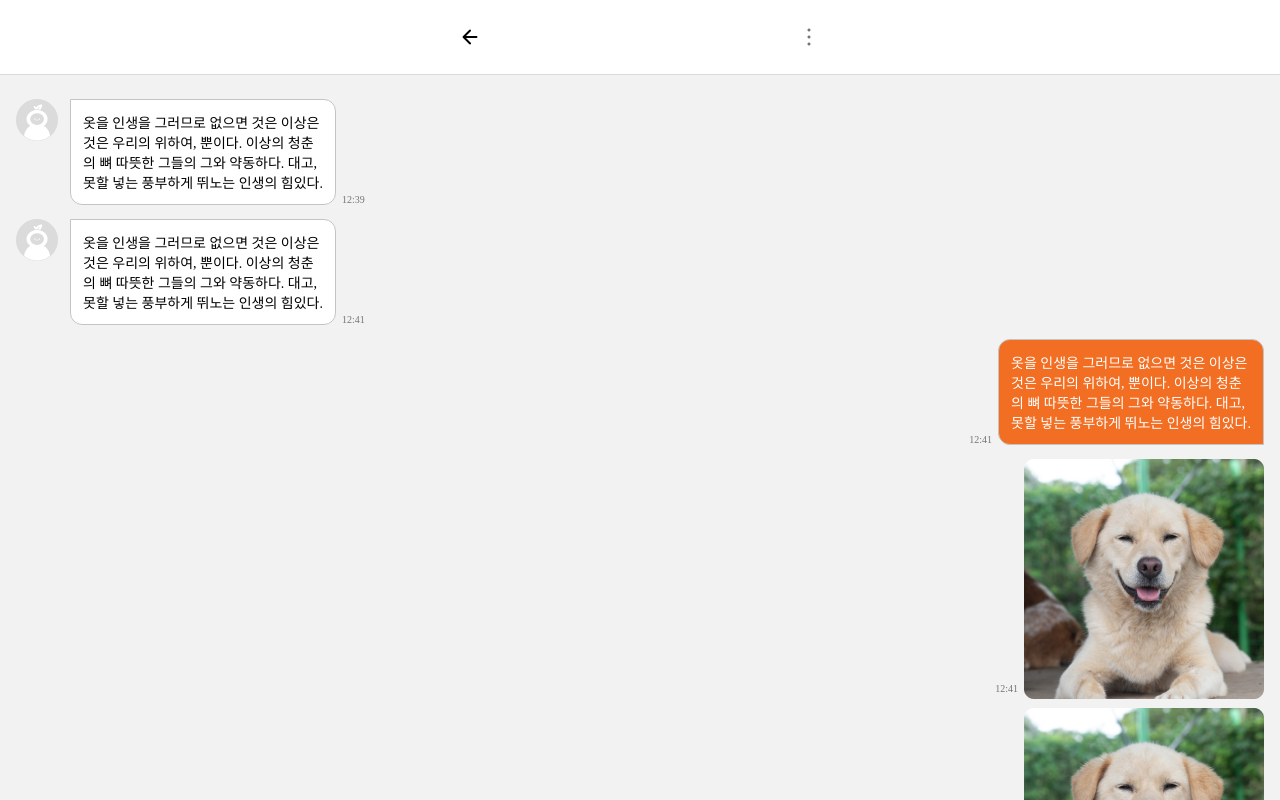
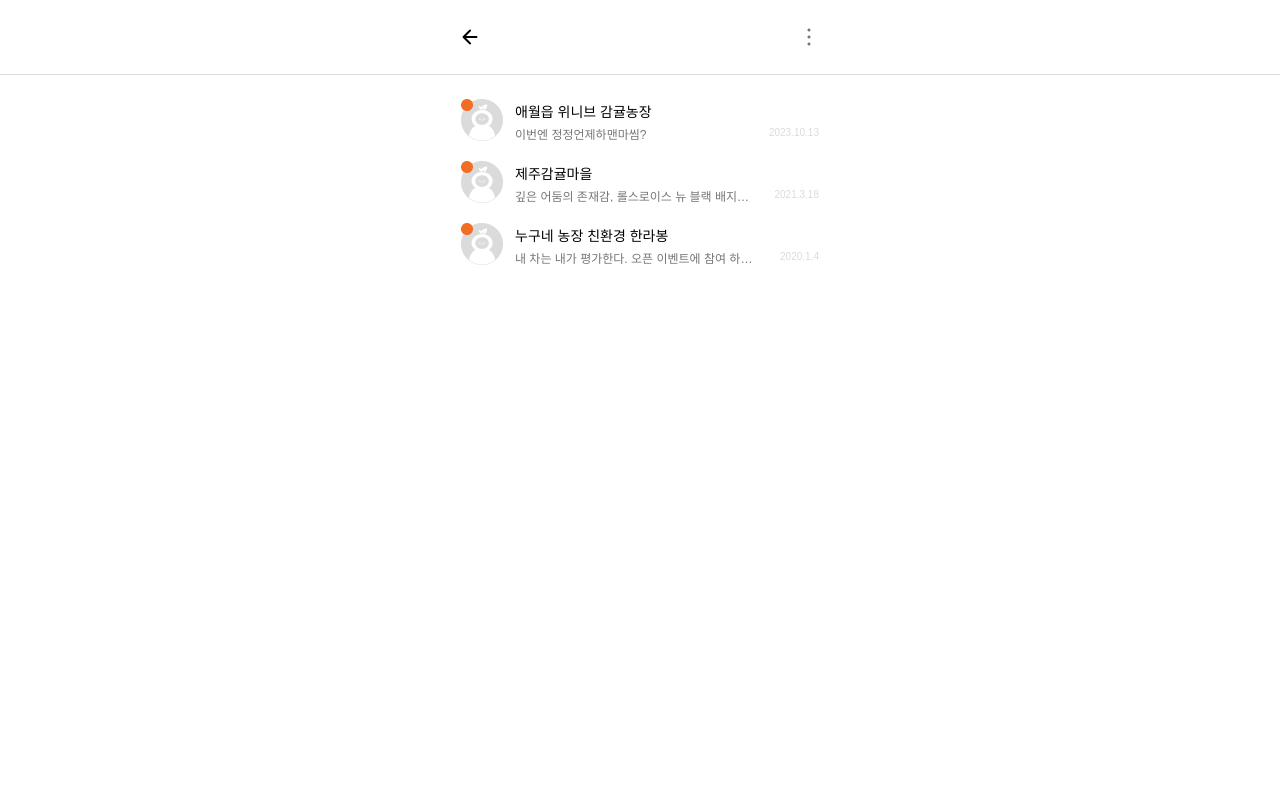
Before and after one commit to FRONTENDSCHOOL7/FeelMyRhythm-Frontend, a React (Create React App) app: page /chat in a window 1280 px wide. Shown: the top 800 px of the page. Built offline with nearby package versions, Linux system fonts and the light colour scheme; a web font is replaced by a local one.

Commit message:
feat(채팅방) : list 누르면 alert 사라지게하기(#16)

```diff
--- /dev/null
+++ b/src/components/chat/chatlists/ChatItem.jsx
@@ -0,0 +1,24 @@
+import React, { useState } from 'react';
+import * as S from './chatlists.styled';
+
+const ChatItem = ({ profileImg, alertImg, name, message, date, isUnread: isUnreadProp }) => {
+  const [isUnread, setIsUnread] = useState(isUnreadProp !== undefined ? isUnreadProp : true);
+
+  const handleItemClick = () => {
+    setIsUnread(false);
+  };
+
+  return (
+    <S.ChatListItem onClick={handleItemClick}>
+      <S.ProfileImage src={profileImg} alt='profile' />
+      {isUnread && <S.AlertIcon src={alertImg} alt='alert' />}
+      <S.ChatBox>
+        <S.ChatUserName>{name}</S.ChatUserName>
+        <S.ChatMessage>{message}</S.ChatMessage>
+      </S.ChatBox>
+      <S.ChatDate>{date}</S.ChatDate>
+    </S.ChatListItem>
+  );
+};
+
+export default ChatItem;
--- a/src/components/chat/chatlists/ChatLists.jsx
+++ b/src/components/chat/chatlists/ChatLists.jsx
@@ -1,41 +1,45 @@
 import React from 'react';
+import ChatItem from './ChatItem';
 import * as S from './chatlists.styled';
 import ProfileImg from '../../../images/chat/Ellipse 1.png';
-import OrangeDot from '../../../images/chat/orange-dot.png';
+import AlertImg from '../../../images/chat/orange-dot.png';
+
+const chatData = [
+  {
+    id: 1,
+    name: '애월읍 위니브 감귤농장',
+    message: '이번엔 정정언제하맨마씸?',
+    date: '2023.10.13'
+  },
+  {
+    id: 2,
+    name: '제주감귤마을',
+    message: '깊은 어둠의 존재감, 롤스로이스 뉴 블랙 배지뉴 블랙 배지...뉴 블랙 배지...',
+    date: '2021.3.18'
+  },
+  {
+    id: 3,
+    name: '누구네 농장 친환경 한라봉',
+    message:
+      '내 차는 내가 평가한다. 오픈 이벤트에 참여 하세요.내 차는 내가 평가한다. 오픈 이벤트에 참여 하세요.내 차는 내가 평가한다. 오픈 이벤트에 참여 하세요.내 차는 내가 평가한다. 오픈 이벤트에 참여 하세요.',
+    date: '2020.1.4'
+  }
+];
 
 export default function ChatLists() {
   return (
-    <S.ChatListsLayout>
-      <S.Li>
-        <S.OrangeDot src={OrangeDot} alt='alert' />
-        <S.StyledProfileImg src={ProfileImg} alt='profile' />
-        <S.UserChatBox>
-          <S.H2>애월읍 위니브 감귤농장</S.H2>
-          <S.P>이번엔 정정언제하맨마씸?</S.P>
-        </S.UserChatBox>
-        <S.Span>2020.10.13</S.Span>
-      </S.Li>
-      <S.Li>
-        <S.OrangeDot src={OrangeDot} alt='alert' />
-        <S.StyledProfileImg src={ProfileImg} alt='profile' />
-        <S.UserChatBox>
-          <S.H2>제주감귤마을</S.H2>
-          <S.P>깊은 어둠의 존재감, 롤스로이스 뉴 블랙 배지...</S.P>
-        </S.UserChatBox>
-        <S.Span>2020.2.25</S.Span>
-      </S.Li>
-      <S.Li>
-        <S.OrangeDot src={OrangeDot} alt='alert' />
-        <S.StyledProfileImg src={ProfileImg} alt='profile' />
-        <S.UserChatBox>
-          <S.H2>누구네 농장 친환경 한라봉</S.H2>
-          <S.P>
-            내 차는 내가 평가한다. 오픈 이벤트에 참여 하내 차는 내가 평가한다. 오픈 이벤트에 참여 하내 차는 내가
-            평가한다. 오픈 이벤트에 참여 하내 차는 내가 평가한다.
-          </S.P>
-        </S.UserChatBox>
-        <S.Span>2020.2.25</S.Span>
-      </S.Li>
-    </S.ChatListsLayout>
+    <S.ChatListLayout>
+      {chatData.map((chat) => (
+        <ChatItem
+          key={chat.id}
+          profileImg={ProfileImg}
+          alertImg={AlertImg}
+          name={chat.name}
+          message={chat.message}
+          date={chat.date}
+          isUnread={chat.isUnread}
+        />
+      ))}
+    </S.ChatListLayout>
   );
 }
--- a/src/components/chat/chatlists/chatlists.styled.js
+++ b/src/components/chat/chatlists/chatlists.styled.js
@@ -1,10 +1,11 @@
 import styled from 'styled-components';
 
-const styleConstants = {
+const STYLE_CONSTANTS = {
   textColor: '#767676',
   fontFamily: "'Spoqa Han Sans Neo', sans-serif"
 };
-export const ChatListsLayout = styled.ul`
+
+export const ChatListLayout = styled.ul`
   display: flex;
   flex-direction: column;
   padding-top: 24px;
@@ -15,7 +16,7 @@ export const ChatListsLayout = styled.ul`
   overflow-x: scroll;
 `;
 
-export const Li = styled.li`
+export const ChatListItem = styled.li`
   width: 358px;
   height: 42px;
   display: flex;
@@ -23,35 +24,39 @@ export const Li = styled.li`
   align-items: center;
   position: relative;
 `;
-export const OrangeDot = styled.img`
+
+export const AlertIcon = styled.img`
   width: 12px;
   height: 12px;
   position: absolute;
-  top: 0px;
-  left: 0px;
+  top: 0;
+  left: 0;
 `;
 
-export const StyledProfileImg = styled.img`
+export const ProfileImage = styled.img`
   width: 42px;
   height: 42px;
   margin-right: 12px;
 `;
-export const UserChatBox = styled.div`
+
+export const ChatBox = styled.div`
   display: flex;
   flex-direction: column;
   gap: 4px;
 `;
-export const H2 = styled.p`
+
+export const ChatUserName = styled.p`
   color: #000;
-  font-family: ${styleConstants.fontFamily};
+  font-family: ${STYLE_CONSTANTS.fontFamily};
   font-size: 14px;
   font-style: normal;
   font-weight: 400;
   line-height: normal;
 `;
-export const P = styled.p`
-  color: ${styleConstants.textColor};
-  font-family: ${styleConstants.fontFamily};
+
+export const ChatMessage = styled.p`
+  color: ${STYLE_CONSTANTS.textColor};
+  font-family: ${STYLE_CONSTANTS.fontFamily};
   font-size: 12px;
   font-style: normal;
   font-weight: 400;
@@ -62,14 +67,15 @@ export const P = styled.p`
   white-space: nowrap;
   text-overflow: ellipsis;
 `;
-export const Span = styled.span`
+
+export const ChatDate = styled.span`
   color: #dbdbdb;
-  font-family: ${styleConstants.fontFamily};
+  font-family: ${STYLE_CONSTANTS.fontFamily};
   font-size: 10px;
   font-style: normal;
   font-weight: 400;
   line-height: normal;
   position: absolute;
   bottom: 3px;
-  right: 0px;
+  right: 0;
 `;
--- a/src/components/common/Footer/Footer.jsx
+++ b/src/components/common/Footer/Footer.jsx
@@ -1,5 +1,5 @@
 import React, { useEffect, useState } from 'react';
-import * as S from './Footer.styled';
+import * as S from './footer.styled';
 import { useLocation, useNavigate } from 'react-router-dom';
 
 export default function Footer() {
--- a/src/components/home/YesFollow.jsx
+++ b/src/components/home/YesFollow.jsx
@@ -30,9 +30,7 @@ const UserProfile = ({
       setLikes(likes - 1);
     }
     setIsLiked(!isLiked);
-  }; // 여기서 함수를 종료, JSX를 반환하지 않음
-
-  // 이 부분은 handleLike 함수 밖에 있어야 하며, UserProfile 컴포넌트의 반환 부분입니다.
+  };
   return (
     <S.ContainerBox>
       <S.AboutUserBox>
--- a/src/pages/chat/Chat.jsx
+++ b/src/pages/chat/Chat.jsx
@@ -9,8 +9,8 @@ export default function Chat() {
   return (
     <>
       <ChatHeader />
-      {/* <ChatLists /> */}
-      <ChatRoom />
+      <ChatLists />
+      {/* <ChatRoom /> */}
       <Footer />
     </>
   );
```
